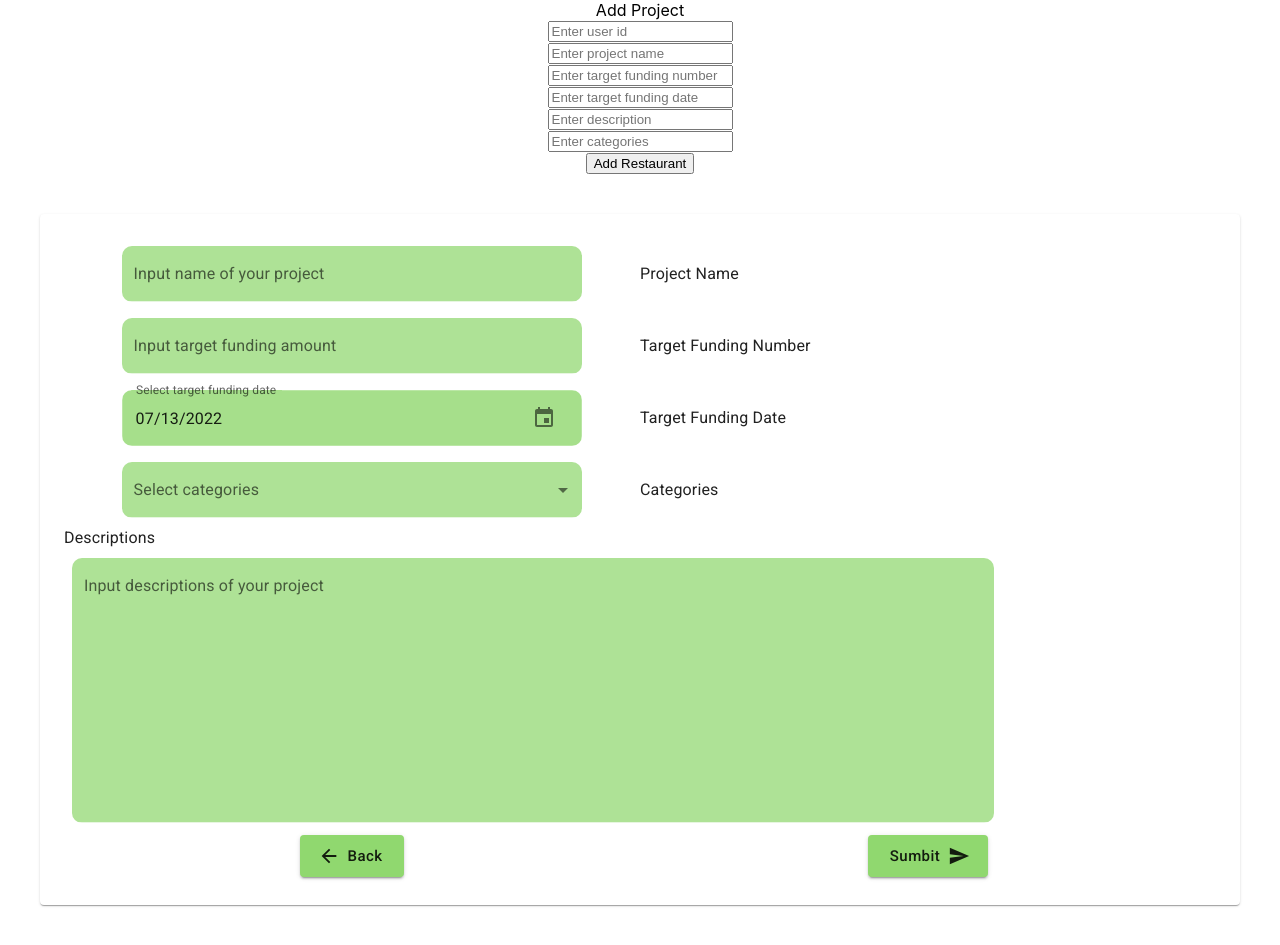
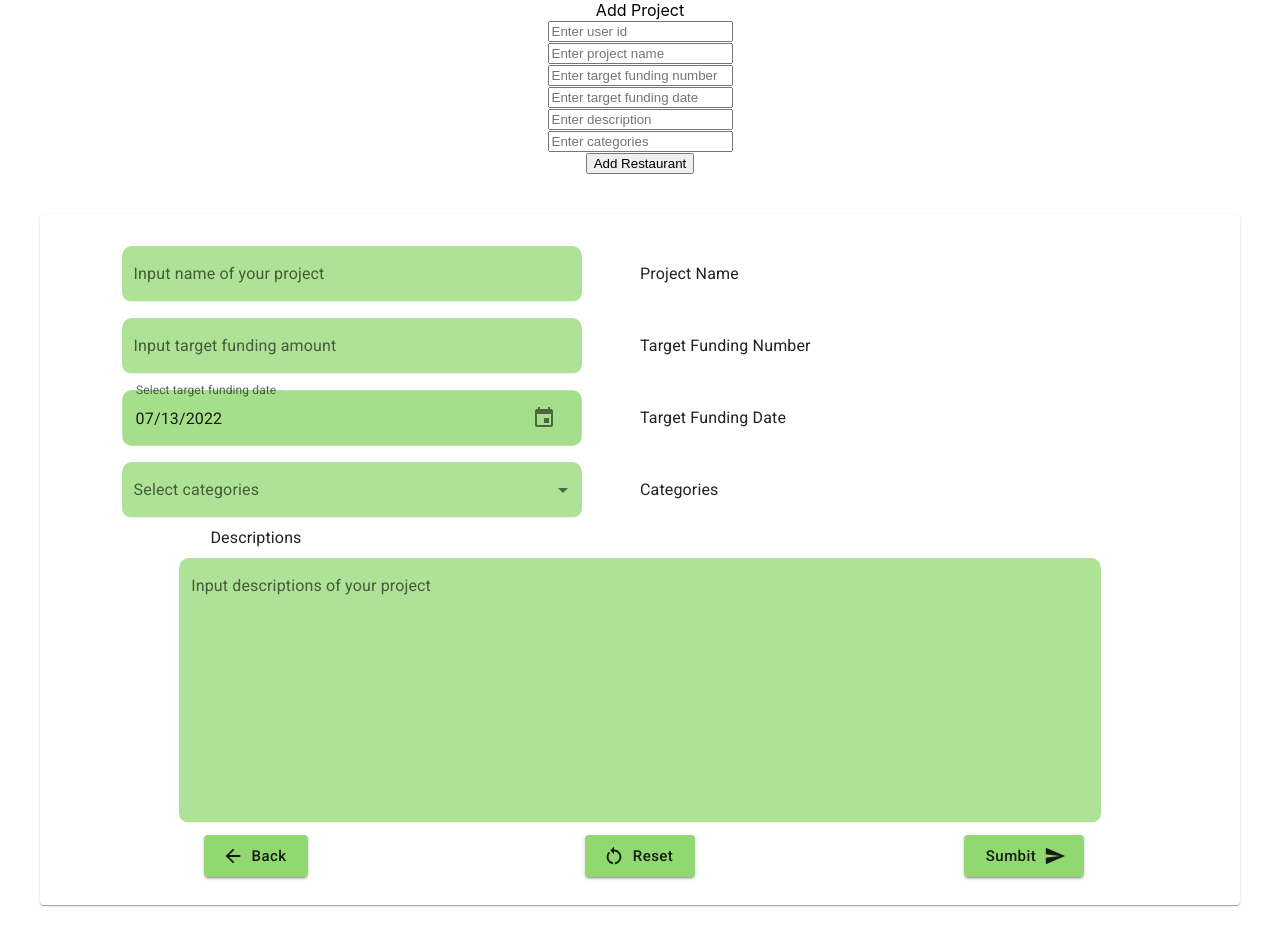
Before and after one commit to bethea28/amazon1, a React (Create React App) app: page / in a window 1280 px wide. Built offline with nearby package versions, Linux system fonts and the light colour scheme.

Commit message:
add info validation

```diff
--- a/src/components/controls/Input.js
+++ b/src/components/controls/Input.js
@@ -6,7 +6,7 @@ import { createTheme } from '@mui/material/styles';
 
 export default function Input(props) {
 
-    const {name, label, value, onChange, ...other} = props
+    const {name, label, value, error = null, onChange, ...other} = props
     const theme = createTheme({
         palette: {
           primary: {
@@ -25,6 +25,9 @@ export default function Input(props) {
         name =  {name}
         value = {value}
         onChange = {onChange}
+        // error
+        // helperText = "some validation error."
+        {...(error && {error:true,helperTest:error})}
         { ...other}
         />
         </ThemeProvider>
--- a/src/components/controls/Select.js
+++ b/src/components/controls/Select.js
@@ -2,11 +2,12 @@ import { FormControl, InputLabel, MenuItem, Select as MuiSelect,ThemeProvider }
 import React from 'react'
 import { green } from '@material-ui/core/colors';
 import { createTheme } from '@mui/material/styles';
+import { FormHelperText } from '@mui/material';
 
 
 export default function Select(props) {
 
-    const {name, label, value, onChange, options, ...other} = props;
+    const {name, label, value, error = null, onChange, options, ...other} = props;
     const theme = createTheme({
         palette: {
           primary: {
@@ -28,8 +29,8 @@ export default function Select(props) {
       });
     return (
         <ThemeProvider theme = {theme}>
-        <FormControl
-        variant = "filled">
+        <FormControl variant = "filled"
+        {...(error && {error:true})}>
             <InputLabel>{label}
             </InputLabel>
             <MuiSelect
@@ -45,6 +46,7 @@ export default function Select(props) {
                 }
 
             </MuiSelect>
+            {error && <FormHelperText>{error}</FormHelperText>}
 
         </FormControl>
         </ThemeProvider>
--- a/src/components/useForm.js
+++ b/src/components/useForm.js
@@ -2,10 +2,11 @@ import React,{useState} from 'react'
 import { makeStyles } from '@material-ui/core';
 
 
-export function useForm(initialValues) {
+export function useForm(initialValues, validateOnChange = false, validate) {
 
 
     const[values, setValues] = useState(initialValues);
+    const[errors, setErrors] = useState({});
 
     const handleInputChange = (e)=> {
         const {name, value} = e.target
@@ -13,12 +14,21 @@ export function useForm(initialValues) {
             ...values,
             [name]:value
         })
+        if(validateOnChange)
+        validate({[name]:value})
     }
-  return {
-    values,
-    setValues,
-    handleInputChange
-  }
+    const resetForm = ()=>{
+      setValues(initialValues);
+      setErrors({})
+    }
+    return {
+      values,
+      setValues,
+      errors,
+      setErrors,
+      handleInputChange,
+      resetForm
+    }
 
 
 }
--- a/src/pages/Projects/ProjectForm.js
+++ b/src/pages/Projects/ProjectForm.js
@@ -6,6 +6,7 @@ import * as ProjectService from '../../services/ProjectService';
 import SendIcon from '@mui/icons-material/Send';
 import ArrowBackIcon from '@mui/icons-material/ArrowBack';
 import { Typography } from '@mui/material';
+import RestartAltIcon from '@mui/icons-material/RestartAlt';
 import axiosInstance from '../../../src/apiConfig';
 import axios from "axios";
 
@@ -36,14 +37,34 @@ export function ProjectForm() {
 
     //const[values, setValues] = useState(initialValues);
     //const classes = useStyles();
+    const validate = (fieldValues = values) =>{
+        let temp = {...errors}
+        if('projectName' in fieldValues)
+            temp.projectName = fieldValues.projectName?"":"This field is required."
+        if('targetFundingNum' in fieldValues)
+            temp.targetFundingNum = fieldValues.targetFundingNum > 0 ? "":"This field is required."
+        if('description' in fieldValues)
+            temp.description = fieldValues.description?"":"This field is required."
+        if('categories' in fieldValues)
+            temp.categories = fieldValues.categories.length != 0 ? "":"This field is required."
+        setErrors({
+            ...temp
+        })
+        if(fieldValues == values)
+            return Object.values(temp).every(x => x == "")
+
+    }
 
     const{
         values,
         setValues,
+        errors,
+        setErrors,
         handleInputChange,
+        resetForm
 
 
-    } = useForm(initialValues);
+    } = useForm(initialValues, true, validate);
 
     const handleSubmit = e => {
         let state = {
@@ -55,7 +76,9 @@ export function ProjectForm() {
             categories: values.categories.toString()
         }
 
-        console.log(values)
+        if(validate())
+            window.alert("testing")
+
         fetch('project', {
             method:  'POST',
             headers: {
@@ -65,76 +88,54 @@ export function ProjectForm() {
             body: JSON.stringify(state),
          });
 
+         //e.preventDefalut()
+        }
 
 
-        window.alert("testing")
+        // let formData = new FormData();
 
-        //e.preventDefalut()
+        // // Adding files to the formdata
+        // formData.append("userId:", "002");
+        // formData.append("projectName", values.projectName);
+        // formData.append("targetFundingNum",values.targetFundingNum.toString());
+        // formData.append("targetFundingDate",values.targetFundingDate.toString());
+        // formData.append("description",values.description);
+        // formData.append("categories", values.categories.toString());
+
+        //   axios({
+
+        //     // Endpoint to send files
+        //     url: 'http://localhost:8080/project',
+        //     method: 'POST',
+
+        //     headers: {
+        //                 'Accept': 'application/json',
+        //                 'Content-Type': 'application/json'
+        //             },
+        //     // Attaching the form data
+        //     data: formData,
+        //   })
+        // const url = 'http://localhost:8080/project'
+        // axios.post(url, formData, {
+        //     headers: { 'Content-Type': 'multipart/form-data' },
+        //     transformRequest: formData => formData,
+        //   })
 
 
 
-        //let formData = new FormData();
 
-        //// Adding files to the formdata
-        // formData.append("projectName", values.projectName);
-        // formData.append("targetFundingNum", values.targetFundingNum);
-        // formData.append("targetFundingDate", values.targetFundingDate);
-        // formData.append("description", values.description);
-        // formData.append("categories", values.categories);
-        // console.log(formData)
-        // try {
-        //     return axiosInstance.post('/profile', {
-        //         formData
-        //     })
-        // } catch(e) {
-        //     console.log(values)
-        // }
-    }
+        //  const postData = async () => {
 
-//    function handleSumbit(e){
-
-//             let formData = new FormData();
-
-//             // Adding files to the formdata
-//             formData.append("projectName", values.projectName);
-//             formData.append("targetFundingNum", values.targetFundingNum);
-//             formData.append("targetFundingDate", values.targetFundingDate);
-//             formData.append("description", values.description);
-//             formData.append("categories", values.categories);
-
-//             axios({
-
-//               // Endpoint to send files
-//               url: "http://localhost:8080/project",
-//               method: "POST",
-//               headers: {
-
-//                 // Add any auth token here
-//                 //authorization: "your token comes here",
-//               },
-
-//               // Attaching the form data
-//               data: formData,
-//             })
-//             console.log(e)
-//               // Handle the response from backend here
-//               .then((res) => { })
-
-//               // Catch errors if any
-//               .catch((err) => { });
-
-
-
-//     }
-
-    // const handleInputChange = (e)=> {
-    //     const {name, value} = e.target
-    //     setValues({
-    //         ...values,
-    //         [name]:value
-    //     })
-    // }
-
+        //     let req = await axios.post("http://localhost:8080/project", {
+        //         userId: '002',
+        //         projectName: values.projectName,
+        //         targetFundingNum:values.targetFundingNum.toString(),
+        //         targetFundingDate:values.targetFundingDate.toString(),
+        //         description:values.description,
+        //         categories: values.categories.toString()
+        //     });
+        //     console.log("post data", req);
+        //   };
 
 
     return (
@@ -148,6 +149,7 @@ export function ProjectForm() {
                 label = "Input name of your project"
                 value = {values.projectName}
                 onChange = {handleInputChange}
+                error = {errors.projectName}
                 />
             </Grid>
             <Grid item xs = {2} style={{ display: "flex", justifyContent: "flex-start", alignItems: "center"  }}>
@@ -159,6 +161,7 @@ export function ProjectForm() {
                 label = "Input target funding amount "
                 value = {values.targetFundingNum}
                 onChange = {handleInputChange}
+                error = {errors.targetFundingNum}
                 />
             </Grid>
             <Grid item xs = {6} style={{ display: "flex", justifyContent: "flex-start", alignItems: "center"  }}>
@@ -182,6 +185,7 @@ export function ProjectForm() {
                 value = {values.categories}
                 onChange = {handleInputChange}
                 options = {ProjectService.getDepartmentCollection()}
+                error = {errors.categories}
                 />
             </Grid>
             <Grid item xs = {6} style={{ display: "flex", justifyContent: "flex-start", alignItems: "center"  }}>
@@ -189,39 +193,49 @@ export function ProjectForm() {
             <Typography align = 'center'>Categories</Typography>
             </Grid>
 
-            <Grid item xs = {6} style={{ display: "flex", justifyContent: "flex-start", alignItems: "center"  }}>
+            <Grid item xs = {4} style={{ display: "center", justifyContent: "flex-start", alignItems: "center"  }}>
             <Typography>Descriptions</Typography>
             </Grid>
-            <Grid item xs = {12} style={{ display: "flex", justifyContent: "flex-start", alignItems: "center"  }}>
+            <Grid item xs = {12} style={{ display: "center", justifyContent: "flex-start", alignItems: "center"  }}>
             <Controls.Input
                 name = "description"
                 label = "Input descriptions of your project"
                 multiline
                 minRows={12}
                 value = {values.description}
-
-                onChange = {handleInputChange}/>
+                onChange = {handleInputChange}
+                error = {errors.description}
+                />
 
             </Grid>
 
             </Grid>
 
             <Grid container>
-            <Grid item xs = {6}>
+            <Grid item xs = {4}>
 
                 <Controls.Button
-                    text = "Back"
-                    startIcon={<ArrowBackIcon />}
+                text = "Back"
+                startIcon={<ArrowBackIcon />}
+                />
+
+            </Grid>
+            <Grid item xs = {4}>
+
+                <Controls.Button
+                    text = "Reset"
+                    startIcon={<RestartAltIcon />}
+                    onClick = {resetForm}
                     />
 
             </Grid>
-            <Grid item xs = {6}>
-            <Controls.Button
+            <Grid item xs = {4}>
+                <Controls.Button
                 text = "Sumbit"
                 type = "submit"
                 endIcon = {<SendIcon />}
                 />
-            </Grid>
+                </Grid>
             </Grid>
 
             </Form>
```
